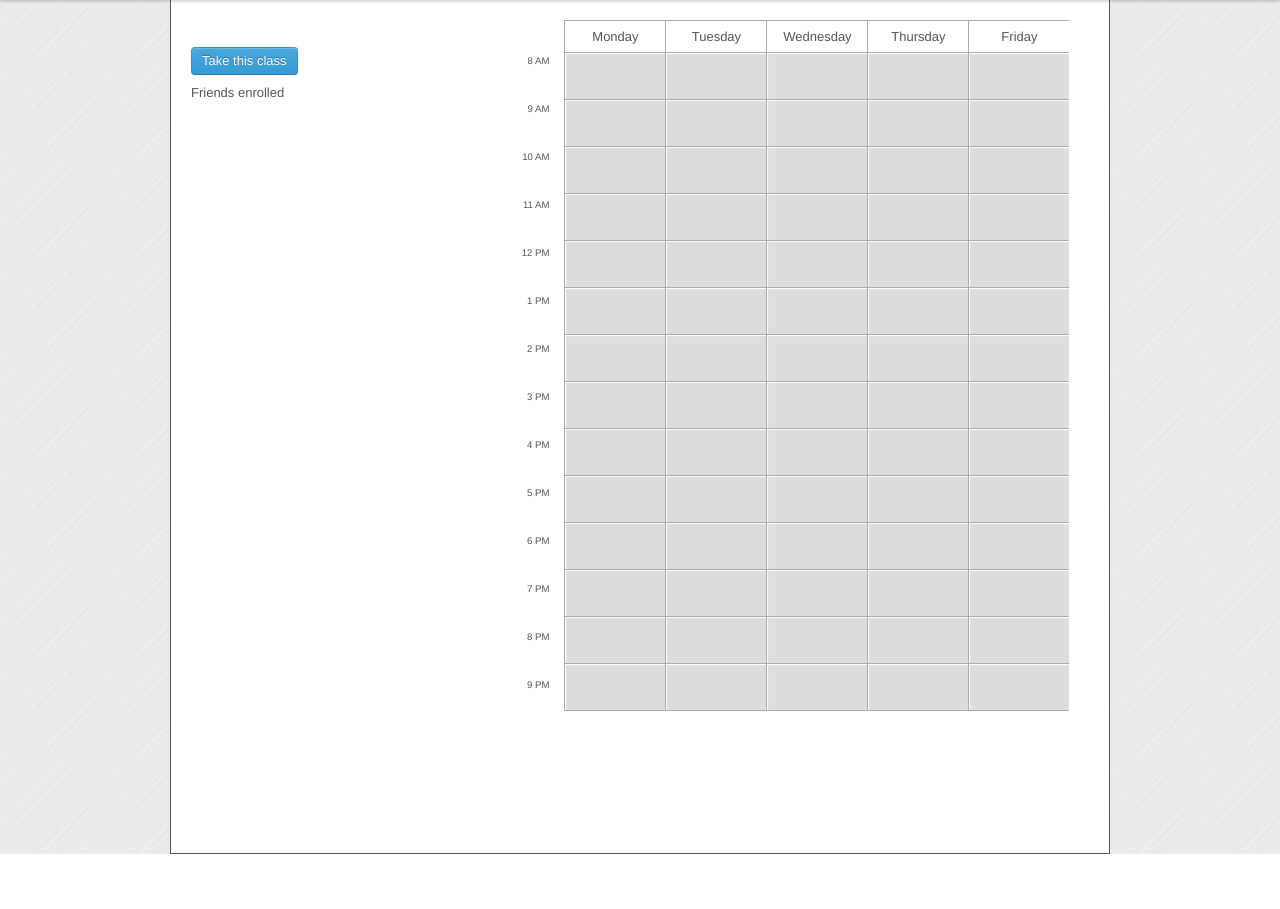
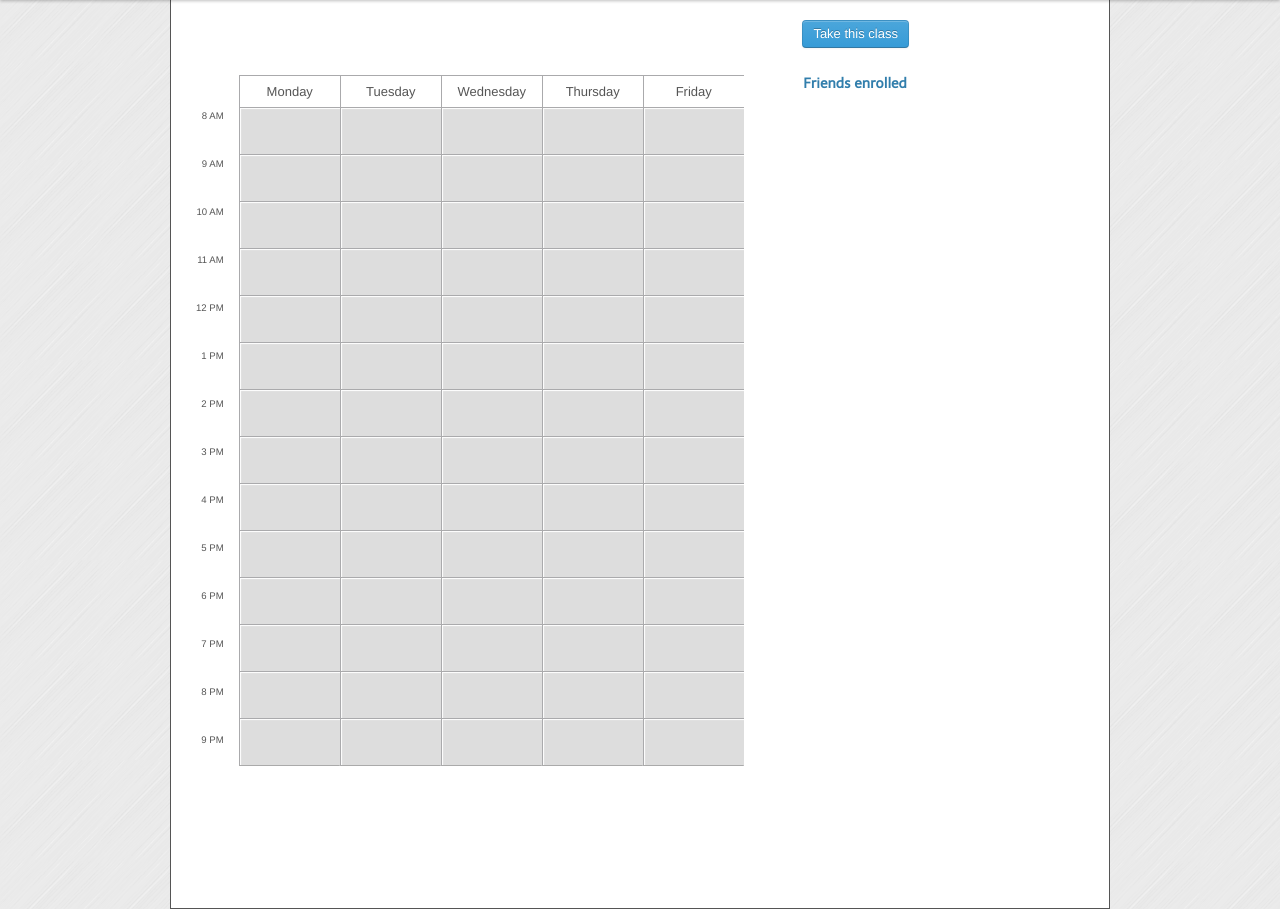
Before and after one commit to tageorgiou/baguette, a Flask app: template templates/class.html in a window 1280 px wide. Shown: the part 40-949 px from the top of the page. Before the commit the page ends 894 px from the top, so only its background shows below. Run offline with Flask 2, Linux system fonts and the light colour scheme; the template is opened without the code that fills it, so the values that code supplies are empty; some libraries are stand-ins or nearby versions.

Commit message:
new class layout

```diff
--- a/templates/class.html
+++ b/templates/class.html
@@ -12,6 +12,7 @@
     body {
         background-image: url(static/img/brushed_alu.png);
     }
+
 </style>
 {% block body %}
 <div style="margin-top:-21px;padding:20px;padding-bottom:120px; float:center; background-color: #ffffff; border-width:1px; border-style: solid; bordercolor:#2F4F4F";>
@@ -20,30 +21,12 @@
 	<h2>{{ cl.label }}</h2>
 	<h3>{{ ", ".join(cl.professor) }}</h2>
 	<div class="row-fluid">
-	    <div class="span4">
-	    <p>{{ cl.description }}</p>
-	    <br />
-	    <p>
-	        {% if cl_is_taking %}
-	        <a class="btn btn-danger" href="/class/{{ cl.name }}/untake">I'm not taking this class</a>
-	        {% else %}
-	        <a class="btn btn-primary" href="/class/{{ cl.name }}/take">Take this class</a>
-	        {% endif %}
-	        </p>
-            <div>
-                    Friends enrolled
-                {% for f in friends %}
-                <div style="float:left; text-align:center; padding: 10px">
-                    <h4>{{ f.name }}</h4>
-                <img src="{{ f.pic_square }}">
-                </div>
-                {% endfor %}
-            </div>
-	    </div>
 	    <div class="span8">
-                <div>
+	    	<p>{{ cl.description }}</p>
+
+	    	<div>
                         {% for s in cl.sessions %}
-                        <div style="float:left; text-align:center; padding: 10px">
+                        <div style="float:left; text-align:center;">
                                 {% if s['type']=='lecture'%}
                                 <h4>Lecture </h4>
                                 <p>{{ s['time']}}, {{s['place']}}</p>
@@ -53,12 +36,37 @@
                                 {% endif %}
                         </div>
                         {% endfor %}
+            </div>
+	    </div>
+
+	    <div class="span 3">
+	    	<p>
+	        {% if cl_is_taking %}
+	        <a class="btn btn-danger" href="/class/{{ cl.name }}/untake">I'm not taking this class</a>
+	        {% else %}
+	        <a class="btn btn-primary" href="/class/{{ cl.name }}/take">Take this class</a>
+	        {% endif %}
+	        </p>
+	    </div>
+
+	</div>
+	</br>
+	<div class="row-fluid" >
+    	<div class="span8" style="margin-left: -20px">
+    		{% include "calendar-partial.html" %}
+    	</div>
+
+    	<div class="span3" style="margin-left: 40px">
+    		    <h4>Friends enrolled</h4></br>
+                {% for f in friends %}
+                <div style="float:left; text-align:center; padding: 10px">
+                    <h4>{{ f.name }}</h4>
+                <img src="{{ f.pic_square }}">
                 </div>
-                {% include "calendar-partial.html" %}
-	    </div>
+                {% endfor %}
+    	</div>
+
 	</div>
-
-
 
 </div>
 {% endblock %}
```
